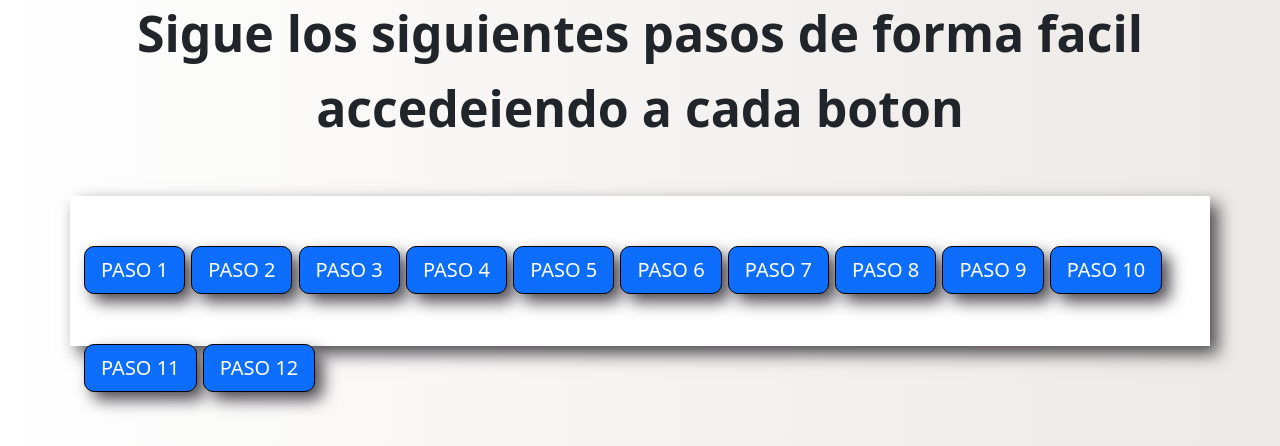
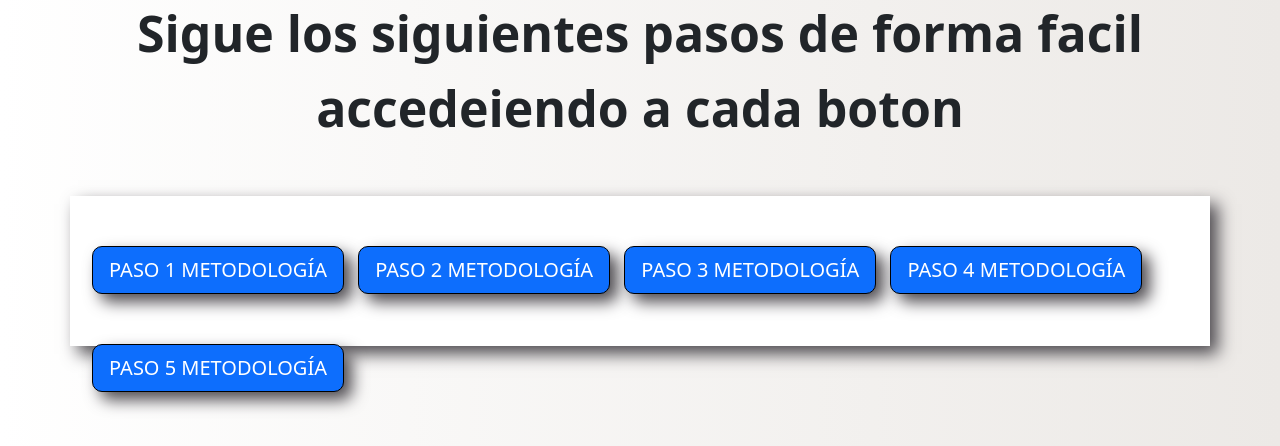
Before and after one commit to davld-R/proyectoMT, a Django app: template proyecto5/azul/templates/directory/step1.html in a window 1280 px wide. Shown: the part 832-1278 px from the top of the page. Run offline with Django 3.2, Linux system fonts and the light colour scheme; the template is opened without the code that fills it, so the values that code supplies are empty.

Commit message:
commit arreglo botonera

```diff
--- a/proyecto5/azul/static/css/pasos.css
+++ b/proyecto5/azul/static/css/pasos.css
@@ -1,4 +1,48 @@
 /*CSS PARA PASOS METODOLOGIA*/
+
+/*ESTILOS DE LA BOTONERA PASO A PASO*/
+
+#botonera {
+    background-color: white;
+    height: 150px;
+    width: 100%;
+    box-shadow: 0.5rem 0.5rem 1rem rgb(78, 75, 80);
+}
+
+#botonera button {
+    border: 1px solid black;
+    border-radius: 10px;
+    margin-top: 50px;
+    margin-left: 10px;
+    transition: 1600ms;
+    box-shadow: 0.5rem 0.5rem 1rem rgb(78, 75, 80);
+}
+
+#botonera:hover button {
+    border-radius: 10px;
+    background-color: #9A00BF;
+    color: white;
+    transition: 1600ms;
+    box-shadow: 0.5rem 0.5rem 1rem rgb(48, 1, 66);
+    transform: translateY(5px);
+}
+
+/*FIN BOTONERA*/
+
+/*ESTILOS DIV PASO A PASO METODOLOGIA*/
+
+.titulo__pasosM h1 {
+    font-size: 100px;
+    text-align: center;
+    color: #AB29CA;
+}
+
+.titulo__pasosM p {
+    font-size: 50px;
+    font-weight: 600;
+    text-align: center;
+    margin-bottom: 50px;
+}
 
 .container__pasos {
     height: 100%;
@@ -13,7 +57,6 @@
 }
 
 #div__paso1 {
-    height: 500px;
     width: 100%;
     background-color: red;
     display: none;
@@ -51,108 +94,10 @@
     display: none;
 }
 
-#div__paso6 {
-    font-size: 40px;
-    height: 500px;
-    width: 100%;
-    background-color: green;
-    display: none;
+.iframe iframe {
+    border-radius: 20px;
+    box-shadow: 0.5rem 0.5rem 1rem rgb(48, 1, 66);
+
+    margin-left: 500px;
+    margin-bottom: 200px;
 }
-
-#div__paso7 {
-    font-size: 40px;
-    height: 500px;
-    width: 100%;
-    background-color: darkkhaki;
-    display: none;
-}
-
-#div__paso8 {
-    font-size: 40px;
-    height: 500px;
-    width: 100%;
-    background-color: blueviolet;
-    display: none;
-}
-
-#div__paso9 {
-    font-size: 40px;
-    height: 500px;
-    width: 100%;
-    background-color: greenyellow;
-    display: none;
-}
-
-#div__paso10 {
-    font-size: 40px;
-    height: 500px;
-    width: 100%;
-    background-color: rgb(19, 143, 180);
-    display: none;
-}
-
-#div__paso11 {
-    font-size: 40px;
-    height: 500px;
-    width: 100%;
-    background-color: rgb(219, 164, 37);
-    display: none;
-}
-
-#div__paso12 {
-    font-size: 40px;
-    height: 500px;
-    width: 100%;
-    background-color: rgb(31, 59, 141);
-    display: none;
-}
-
-
-/*ESTILOS DE LA BOTONERA PASO A PASO*/
-
-.titulo__pasosM h1{
-    font-size: 100px;
-    text-align: center;
-    color: #AB29CA;
-}
-.titulo__pasosM p{
-    font-size: 50px;
-    font-weight: 600;
-    text-align: center;
-    margin-bottom: 50px;
-}
-
-
-#botonera{
-    background-color: white;
-    height: 150px;
-    width: 100%;
-    box-shadow: 0.5rem 0.5rem 1rem rgb(78, 75, 80);
-}
-
-#botonera button{
-    border: 1px solid black;
-    border-radius: 10px;
-    margin-top: 50px;
-    margin-left: 2px;
-    transition: 1600ms;
-    box-shadow: 0.5rem 0.5rem 1rem rgb(78, 75, 80);
-}
-
-#botonera:hover button {
-    border-radius: 10px;
-    background-color: #9A00BF;
-    color: white;
-    transition: 1600ms;
-    box-shadow: 0.5rem 0.5rem 1rem rgb(48, 1, 66);
-    transform: translateY(5px);
-}
-
-/*PASOS */
-
-.iframe iframe{
-    border-radius: 20px;
-    box-shadow: 0.5rem 0.5rem 1rem rgb(48, 1, 66);;
-   margin-left: 500px;
-   margin-bottom: 200px;
-}
--- a/proyecto5/azul/templates/directory/step1.html
+++ b/proyecto5/azul/templates/directory/step1.html
@@ -289,9 +289,7 @@
           <!--TODO: Contenedor de Ransomware Jigsaw -->
           <div class="containerSaw">
             <div class="contenedorLetra">
-              <p class="letraSaw" id="letraSaw">
-
-              </p>
+              <p class="letraSaw" id="letraSaw"></p>
             </div>
             <img src="/media/img/saw.webp" alt="" class="imgSaw" />
             <div class="contenedorTiempo">
@@ -407,43 +405,22 @@
     </div>
     <div
       id="botonera"
-      class="container-lg mt-3 btn-group d-md-block justify-content-md-center"
+      class="container-lg mt-2 btn-group d-md-block justify-content-md-center"
     >
       <button class="btn btn-primary btn-lg" onclick="mostrarPaso1()">
-        PASO 1
+        PASO 1 METODOLOGÍA
       </button>
       <button class="btn btn-primary btn-lg" onclick="mostrarPaso2()">
-        PASO 2
+        PASO 2 METODOLOGÍA
       </button>
       <button class="btn btn-primary btn-lg" onclick="mostrarPaso3()">
-        PASO 3
+        PASO 3 METODOLOGÍA
       </button>
       <button class="btn btn-primary btn-lg" onclick="mostrarPaso4()">
-        PASO 4
+        PASO 4 METODOLOGÍA
       </button>
       <button class="btn btn-primary btn-lg" onclick="mostrarPaso5()">
-        PASO 5
-      </button>
-      <button class="btn btn-primary btn-lg" onclick="mostrarPaso6()">
-        PASO 6
-      </button>
-      <button class="btn btn-primary btn-lg" onclick="mostrarPaso7()">
-        PASO 7
-      </button>
-      <button class="btn btn-primary btn-lg" onclick="mostrarPaso8()">
-        PASO 8
-      </button>
-      <button class="btn btn-primary btn-lg" onclick="mostrarPaso9()">
-        PASO 9
-      </button>
-      <button class="btn btn-primary btn-lg" onclick="mostrarPaso10()">
-        PASO 10
-      </button>
-      <button class="btn btn-primary btn-lg" onclick="mostrarPaso11()">
-        PASO 11
-      </button>
-      <button class="btn btn-primary btn-lg" onclick="mostrarPaso12()">
-        PASO 12
+        PASO 5 METODOLOGÍA
       </button>
     </div>
 
@@ -501,13 +478,6 @@
         <div id="div__paso3">PASO 3 TEXTO PRUEBA</div>
         <div id="div__paso4">PASO 4 TEXTO PRUEBA</div>
         <div id="div__paso5">PASO 5 TEXTO PRUEBA</div>
-        <div id="div__paso6">PASO 6 TEXTO PRUEBA</div>
-        <div id="div__paso7">PASO 7 TEXTO PRUEBA</div>
-        <div id="div__paso8">PASO 8 TEXTO PRUEBA</div>
-        <div id="div__paso9">PASO 9 TEXTO PRUEBA</div>
-        <div id="div__paso10">PASO 10 TEXTO PRUEBA</div>
-        <div id="div__paso11">PASO 11 TEXTO PRUEBA</div>
-        <div id="div__paso12">PASO 12 TEXTO PRUEBA</div>
       </div>
     </div>
 
```
Also changed, not shown: proyecto5/azul/static/js/pasos.js (+98 -98 lines).
